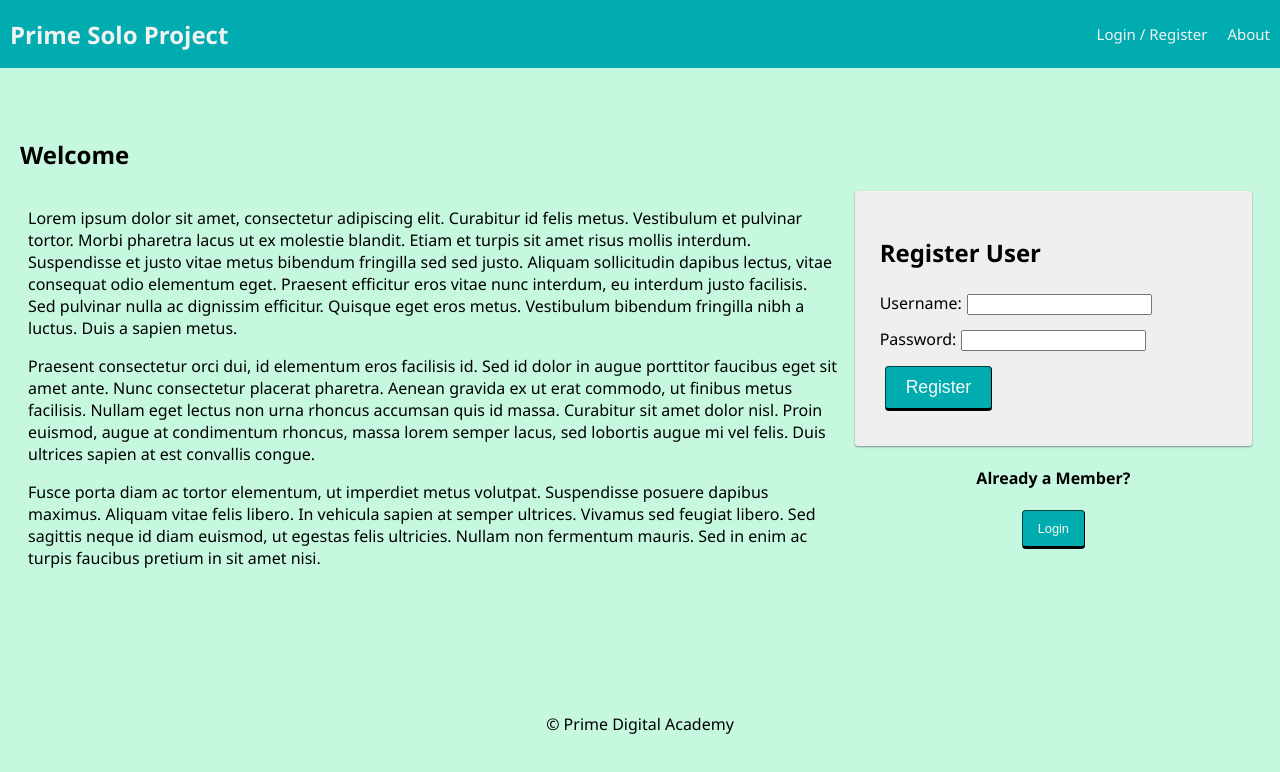
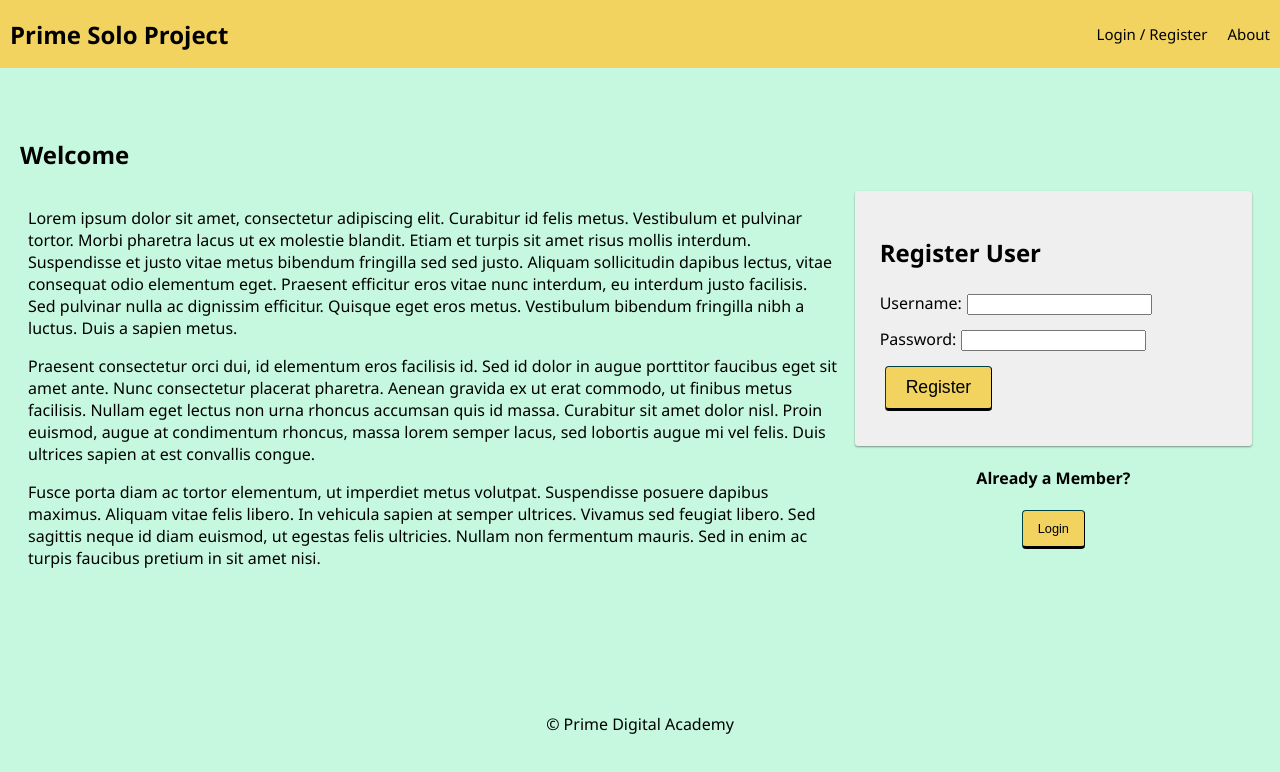
Before and after one commit to Lis-Stets/prime-solo-project, a React (Create React App) app: page /user#/home in a window 1280 px wide. Shown: the top 772 px of the page. Built offline with nearby package versions, Linux system fonts and the light colour scheme; no server answers.

Commit message:
basic MUI grid added to ClosetBinView using images in source folder

```diff
--- a/src/components/App/App.css
+++ b/src/components/App/App.css
@@ -33,8 +33,8 @@ Button
   border-color: #014041;
   border-width: 1px 1px 3px;
   border-radius: 4px;
-  background-color: #00acb0;
-  color: #f8f8f8;
+  background-color: #F2D360;
+  color: #000000;
   font-size: 1.1rem;
   outline: 0;
   cursor: pointer;
--- a/src/components/App/App.jsx
+++ b/src/components/App/App.jsx
@@ -23,6 +23,7 @@ import NEWTESTNEW from '../NEWTESTNEW/NEWTESTNEW';
 
 
 import './App.css';
+import ClosetBinView from '../ClosetBinView/ClosetBinView';
 
 function App() {
   const dispatch = useDispatch();
@@ -70,11 +71,13 @@ function App() {
             <InfoPage />
           </ProtectedRoute>
 
-          <Route
+          <ProtectedRoute
+            // logged in shows InfoPage else shows LoginPage
             exact
-            path="/NEWTESTNEW">
-            <NEWTESTNEW/>
-          </Route>
+            path="/closetBin"
+          >
+            <ClosetBinView />
+          </ProtectedRoute>
 
           <Route
             exact
--- a/src/components/ClosetBinView/ClosetBinView.jsx
+++ b/src/components/ClosetBinView/ClosetBinView.jsx
@@ -1,14 +1,31 @@
 import React, { useState } from 'react';
 import {useSelector} from 'react-redux';
 import shortShirtIcon from '../../images/short_sleeve_shirt_icon.png';
+import skirtIcon from '../../images/skirt_icon.png';
+import pantsIcon from '../../images/pants_icon.png';
+import overallsIcon from '../../images/overalls_icon.png';
+import dressIcon from '../../images/dress_icon.png';
+import shortsIcon from '../../images/shorts_icon.png';
+
 
 //import MUI components from material UI
-import ImageList from '@mui/material/ImageList';
-import ImageListItem from '@mui/material/ImageListItem';
-import ImageListItemBar from '@mui/material/ImageListItemBar';
+import { Grid } from '@mui/material'
+import Button from '@mui/material/Button'
+// import { MuiThemeProvider, createTheme } from '@mui/material/styles';
+
+//use createTheme to change theme colors
+// const theme = createTheme({
+//   palette: {
+//     primary: {
+//       main: '#F2D360',
+//     },
+//     secondary: {
+//       main: '#C5F8DE',
+//     },
+//   },
+// });
 
 //This component will display items from one of a user's closets or bins
-
 function ClosetBinView(props) {
   //allows us to use reducers from the store
   const store = useSelector((store) => store);
@@ -17,8 +34,44 @@ function ClosetBinView(props) {
 
   //the return is what is displayed to the user
   return (
+    //creates a grid to display image content
     <div>
-    <h2>{heading}</h2>
+      <h1> Gwen's Closet</h1>
+      <br />
+      <Button variant="contained" color="primary">Add Item</Button> <Button variant="contained" color="secondary">Edit</Button>
+      <br />
+      <Grid container display="flex" wrap="wrap" justify="center" spacing={2}>
+            <Grid item xs={4}>
+              <img src={shortShirtIcon} alt={'t-shirt'}/>
+              <h5>Short Sleeve Shirt</h5>
+              <h5>4T</h5>
+            </Grid>
+            <Grid item xs={4}>
+              <img src={skirtIcon} alt={'t-shirt'}/>
+              <h5>Teal Tutu</h5>
+              <h5>S</h5>
+            </Grid>
+            <Grid item xs={4}>
+              <img src={pantsIcon} alt={'t-shirt'}/>
+              <h5>Flower Print Pants</h5>
+              <h5>4T</h5>
+            </Grid>
+            <Grid item xs={4}>
+              <img src={overallsIcon} alt={'t-shirt'}/>
+              <h5>Overalls</h5>
+              <h5>5T</h5>
+            </Grid>
+            <Grid item xs={4}>
+              <img src={dressIcon} alt={'t-shirt'}/>
+              <h5>Polkadot Dress</h5>
+              <h5>4T</h5>
+            </Grid>
+            <Grid item xs={4}>
+              <img src={shortsIcon} alt={'t-shirt'}/>
+              <h5>Pink Shorts</h5>
+              <h5>4T</h5>
+            </Grid>
+      </Grid>
     </div>
   );
 }
--- a/src/components/Nav/Nav.css
+++ b/src/components/Nav/Nav.css
@@ -5,7 +5,7 @@
   align-items: center;
 
   margin: 0 0 30px;
-  background-color: #00acb0;
+  background-color: #F2D360;
   overflow: hidden;
 }
 
@@ -16,15 +16,15 @@
 .nav-title {
   font-size: 24px;
   font-weight: 700;
-  color: #f2f2f2;
+  color: #000000;
   padding-left: 10px;
   margin: 0;
 }
 
 .navLink {
   display: inline-block;
-  color: #f2f2f2;
-  background-color: #00acb0;
+  color: #000000;
+  background-color: #F2D360;
   text-align: center;
   padding: 24px 10px;
   text-decoration: none;
```
